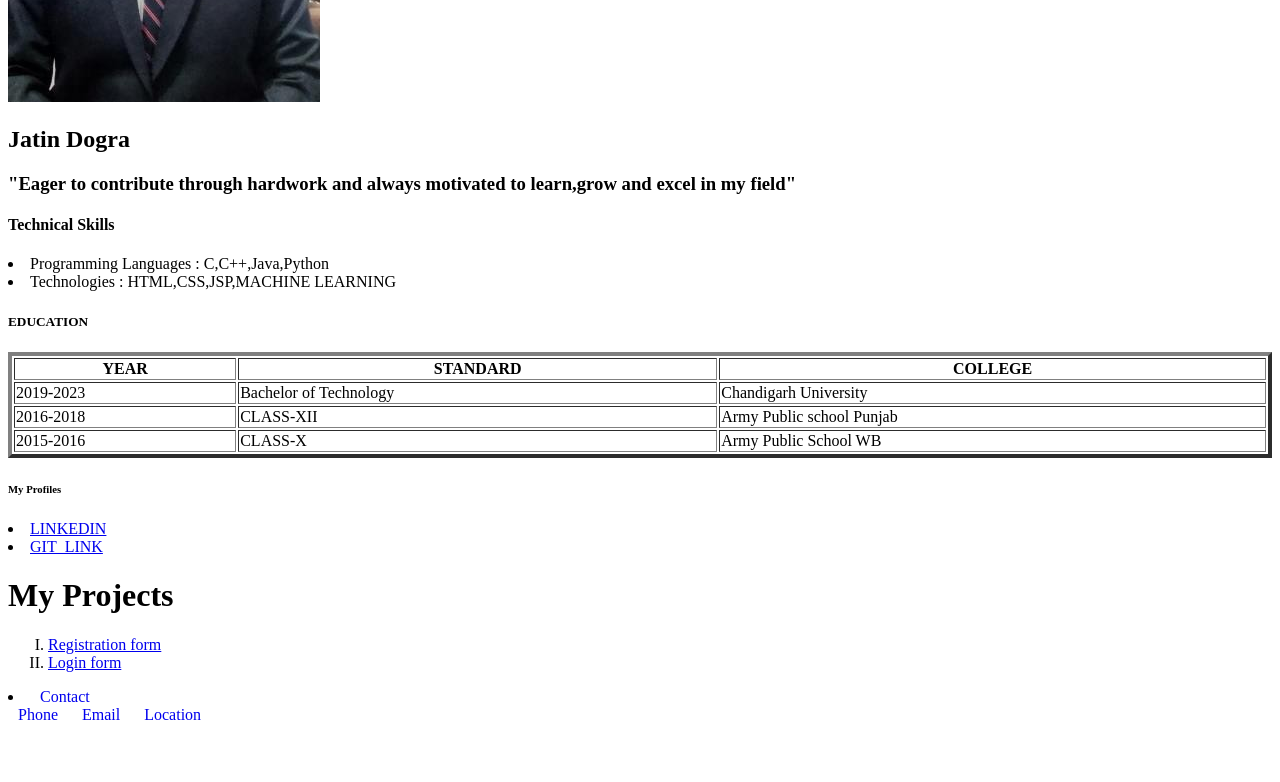
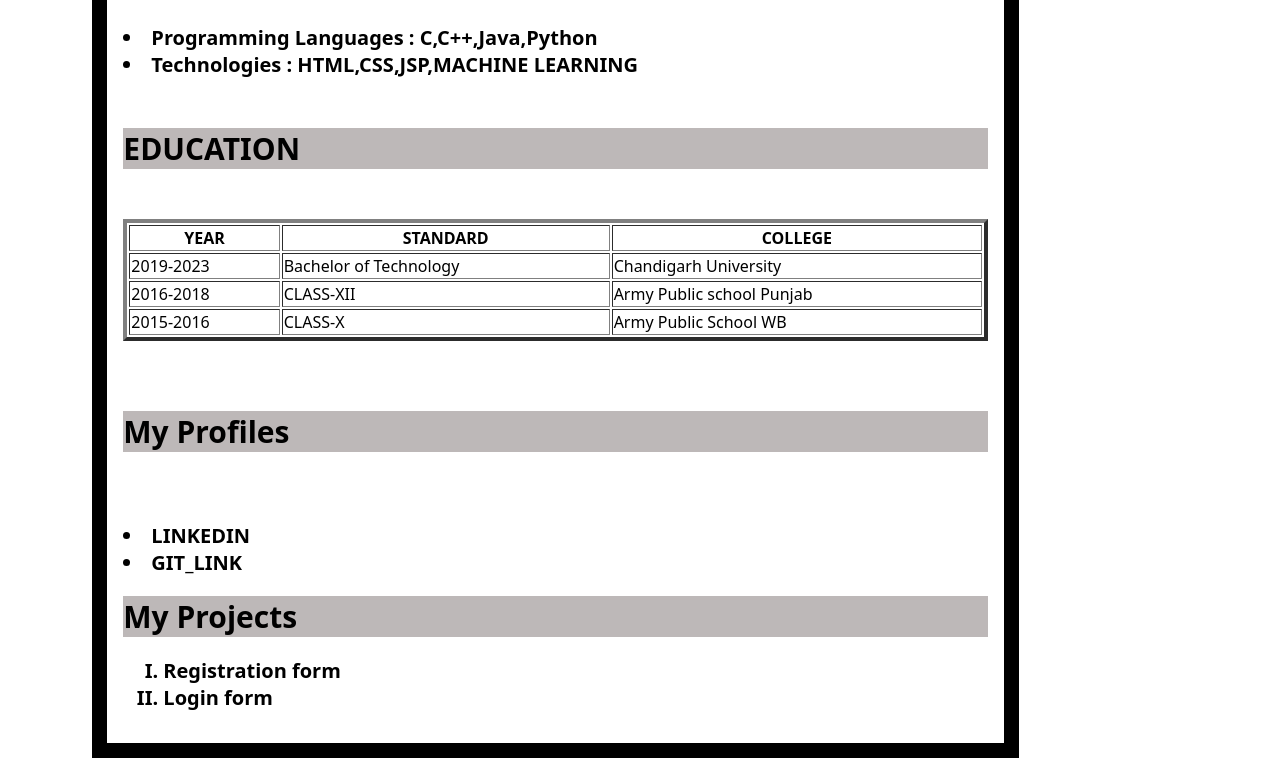
Before and after one commit to jati21/mini_project, a plain HTML site: page index.html in a window 1280 px wide. Shown: the part 323-1105 px from the top of the page. Before the commit the page ends 1066 px from the top, so only its background shows below. Drawn offline with Linux system fonts and the light colour scheme; the site is published under a folder, as on GitHub Pages, so addresses that start at the root find nothing.

Commit message:
some minor changes

```diff
--- a/index.html
+++ b/index.html
@@ -2,7 +2,7 @@
 <html>
   <head>
     <title>MINI PROJECT 2</title>
-    <link rel="stylesheet" type="text/css" href="/stylesheet.css" />
+    <link rel="stylesheet" type="text/css" href="./stylesheet.css" />
   </head>
   <script src="./script.js"></script>
 
@@ -54,14 +54,10 @@
         <h1>My Projects</h1>
         <ol type="I">
           <li class="x">
-            <a href="http://127.0.0.1:5500/registration.html" target="_blank"
-              >Registration form</a
-            >
+            <a href="./registration.html" target="_blank">Registration form</a>
           </li>
           <li class="x">
-            <a href="http://127.0.0.1:5500/login.html" target="_blank"
-              >Login form</a
-            >
+            <a href="./login.html" target="_blank">Login form</a>
           </li>
         </ol>
       </div>
```
